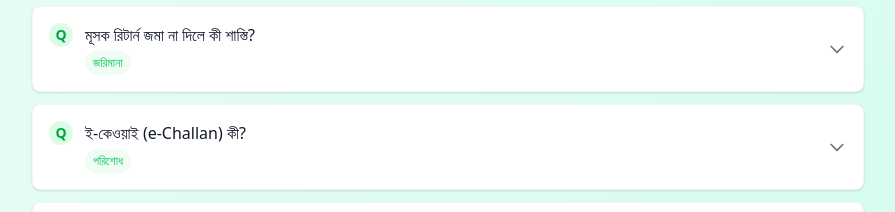
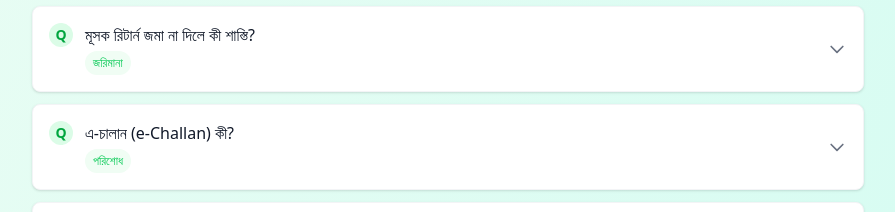
Before and after one commit to Omarmdwasimuddin/Text-Portal, a Next.js app: page /faq/vat in a window 1280 px wide. Shown: the part 1000-1212 px from the top of the page, without its empty margins (192-1087 px from the left). Built offline with nearby package versions, Linux system fonts and the light colour scheme.

Commit message:
Inshallah

```diff
--- a/src/component/faq/VAT.jsx
+++ b/src/component/faq/VAT.jsx
@@ -33,8 +33,8 @@ const vatFaqs = [
     category: "penalty"
   },
   {
-    question: "ই-কেওয়াই (e-Challan) কী?",
-    answer: "ই-কেওয়াই হলো অনলাইনে মূসক প্রদানের রসিদ। মূসক অনলাইন পোর্টাল বা অনুমোদিত ব্যাংকের মাধ্যমে ই-কেওয়াই তৈরি করে মূসক পরিশোধ করা যায়।",
+    question: "এ-চালান (e-Challan) কী?",
+    answer: "এ-চালান হলো অনলাইনে মূসক প্রদানের রসিদ। মূসক অনলাইন পোর্টাল বা অনুমোদিত ব্যাংকের মাধ্যমে ই-কেওয়াই তৈরি করে মূসক পরিশোধ করা যায়।",
     category: "payment"
   },
   {
```
